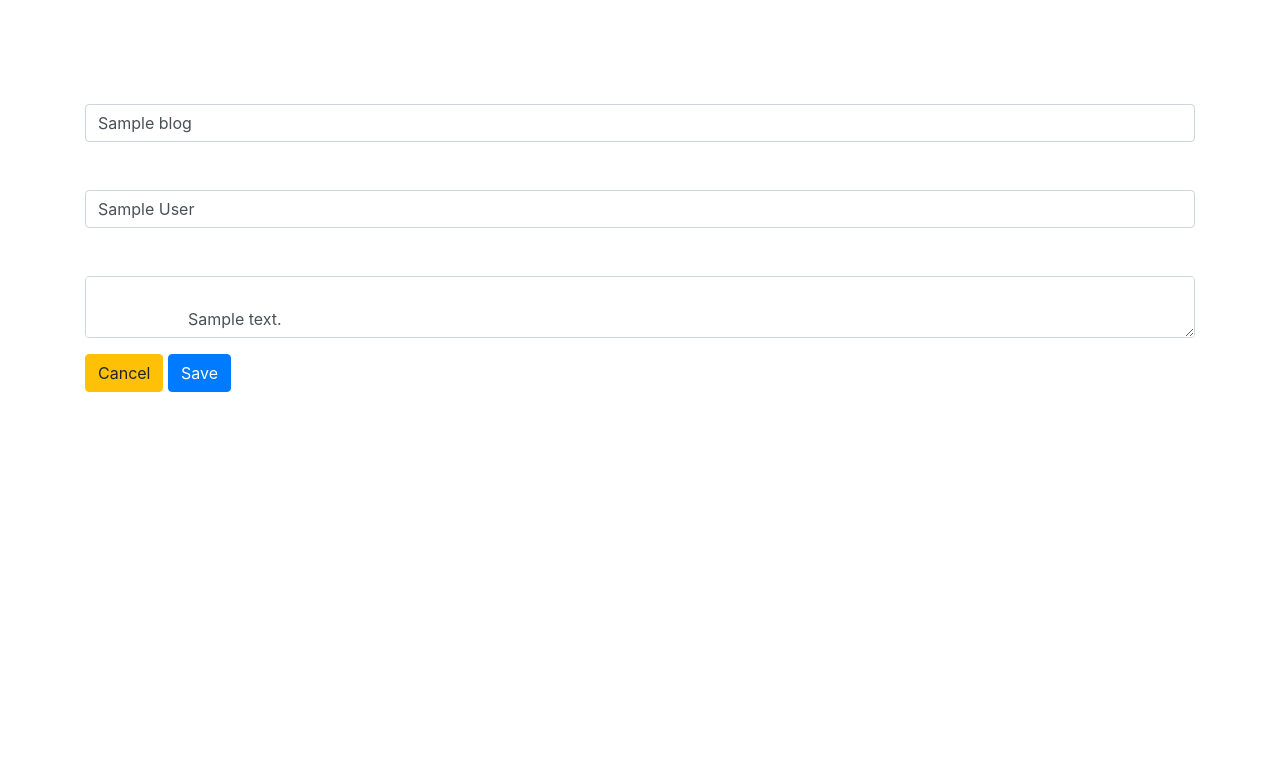
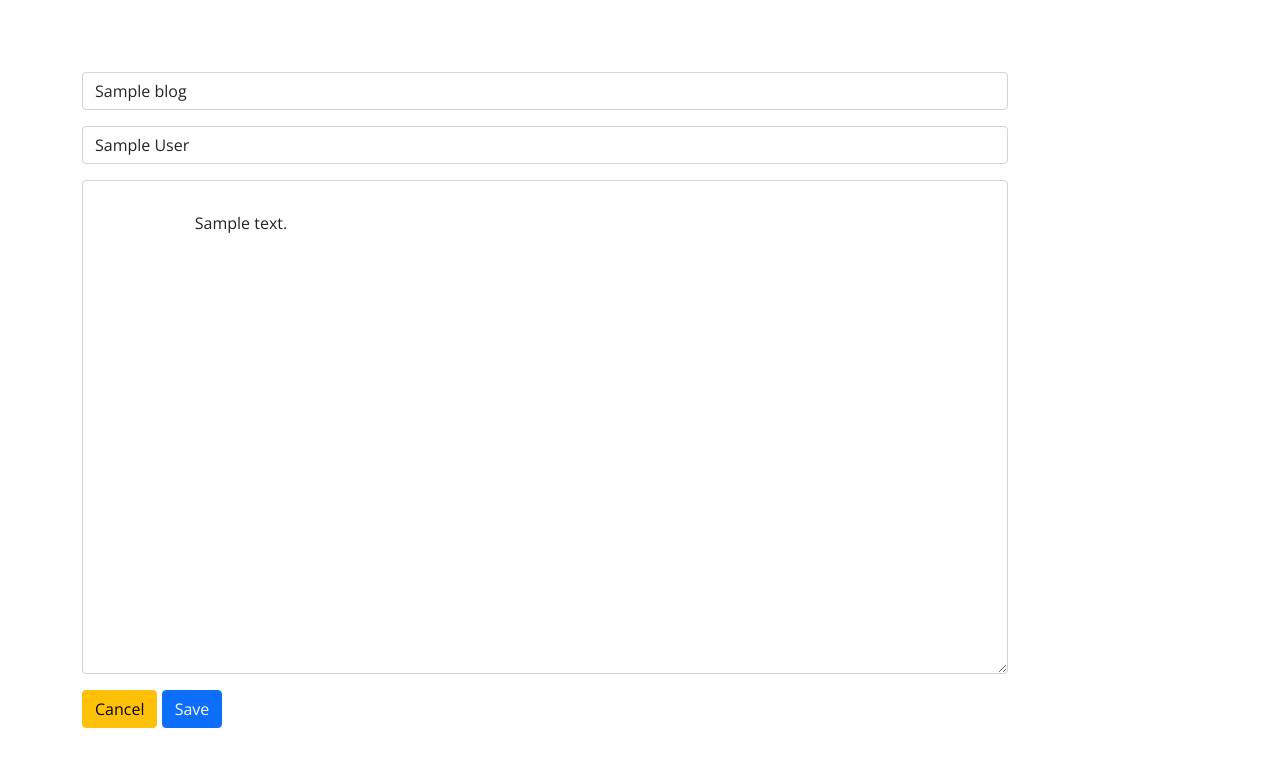
Before and after one commit to Yashkapure06/Blogging-Website, a Node server app: template views/edit.ejs in a window 1280 px wide. Shown: the top 767 px of the page. Run offline with Node 20, Linux system fonts and the light colour scheme; the template is opened without the code that fills it: most values are stand-ins (such as "Sample title", 1, 10 or a date in 2020); data that the repository does not hold is empty; some libraries are stand-ins or nearby versions.

Commit message:
ui changes in edit page

```diff
--- a/views/edit.ejs
+++ b/views/edit.ejs
@@ -1,14 +1,4 @@
-<!DOCTYPE html>
-<html lang="en">
-
-<head>
-    <meta charset="UTF-8">
-    <meta name="viewport" content="width=device-width, initial-scale=1.0">
-    <link rel="stylesheet" href="/css/main.css">
-    <link rel="stylesheet" href="https://stackpath.bootstrapcdn.com/bootstrap/4.5.2/css/bootstrap.min.css"
-        integrity="sha384-JcKb8q3iqJ61gNV9KGb8thSsNjpSL0n8PARn9HuZOnIxN0hoP+VmmDGMN5t9UJ0Z" crossorigin="anonymous">
-
-    <link href="https://fonts.googleapis.com/icon?family=Material+Icons" rel="stylesheet">
+<%- include('./partials/header.ejs') -%>
     <script src="https://cdn.tiny.cloud/1/no-api-key/tinymce/5/tinymce.min.js" referrerpolicy="origin"></script>
     <script>tinymce.init({ selector: 'textarea' });</script>
     <title>Edit blog post</title>
@@ -20,35 +10,29 @@
         <h1 class="mb-4 text-white">editing <%= blog.title %> </h1>
 
         <form action="/blogs/<%= blog.id %>?_method=PUT" method="POST">
-            <div class="form-group">
+            <div class="row">
+                <div class="col-md-10 mb-3 form-group">
+                    <input type="text" class="form-control" placeholder="Title" value="<%= blog.title %>" name="title" required>
 
-                <label for="title" class="text-white">Title</label>
-                <input type="text" class="form-control" placeholder="Title" name="title" value="<%= blog.title %>"
-                    required>
                 </div>
 
-            <div class="form-group">
+                <div class="col-md-10 mb-3 form-group">
+                    <input type="text" class="form-control" placeholder="Author" name="author" value="<%= blog.author %>" required>
 
-                <label for="author" class="text-white">Author</label>
-                <input type="text" class="form-control" placeholder="Author" name="author" value="<%= blog.author %>"
-                    required>
                 </div>
-            <div class="form-group">
+                <div class="col-md-10 mb-3 form-group">
 
-                <label for="description" class="text-white">Description</label>
-                <textarea name="description" placeholder="Description" class="form-control">
+                    <textarea name="description" placeholder="Description" class="form-control" rows="20" cols="50">
 
                         <%= blog.description %>
                     </textarea>
                 </div>
 
-            <div class="form-group">
+                <div class="col-md-10 mb-3 form-group">
                     <a href="/" class="btn btn-warning">Cancel</a>
                     <button type="submit" class="btn btn-primary">Save</button>
                 </div>
+            </div>
         </form>
     </div>
-
-</body>
-
-</html>
+<%- include('./partials/footer.ejs') -%>
```
Lines whose indentation alone changed are shown as unchanged.
